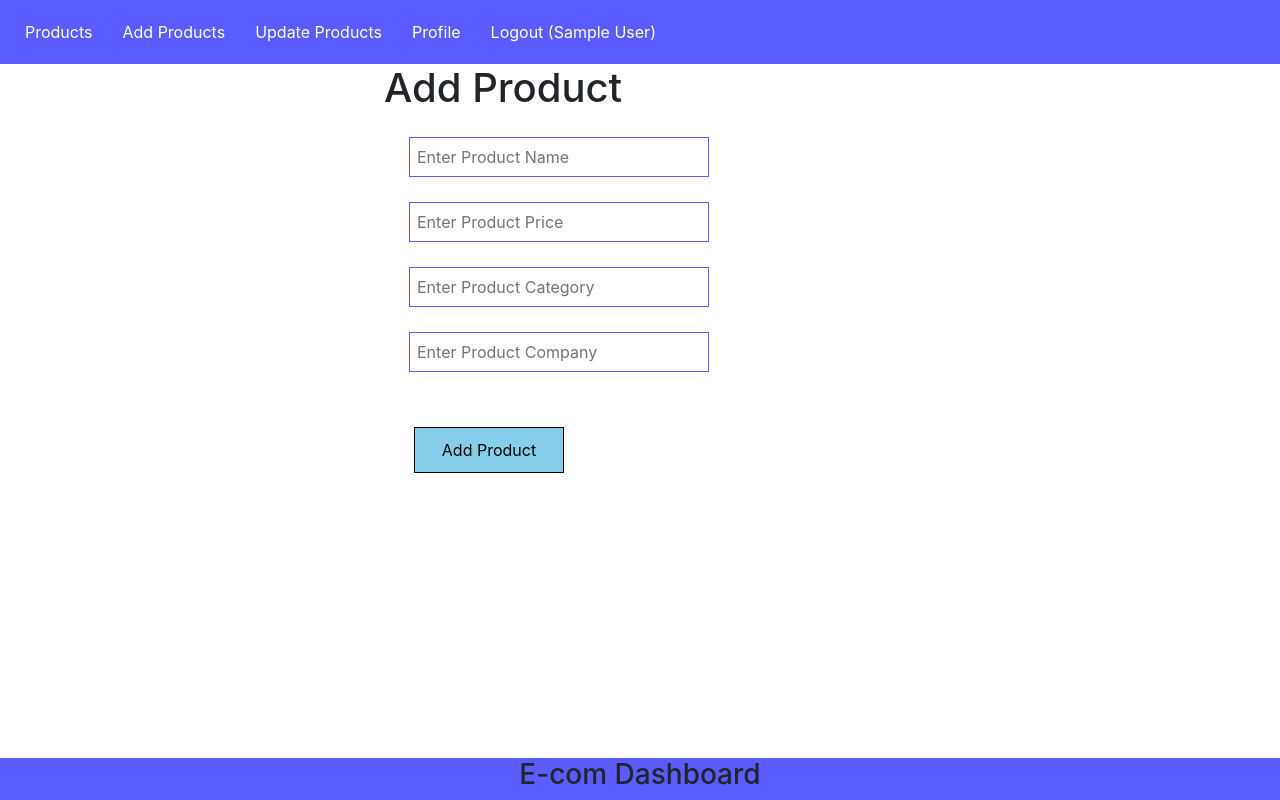
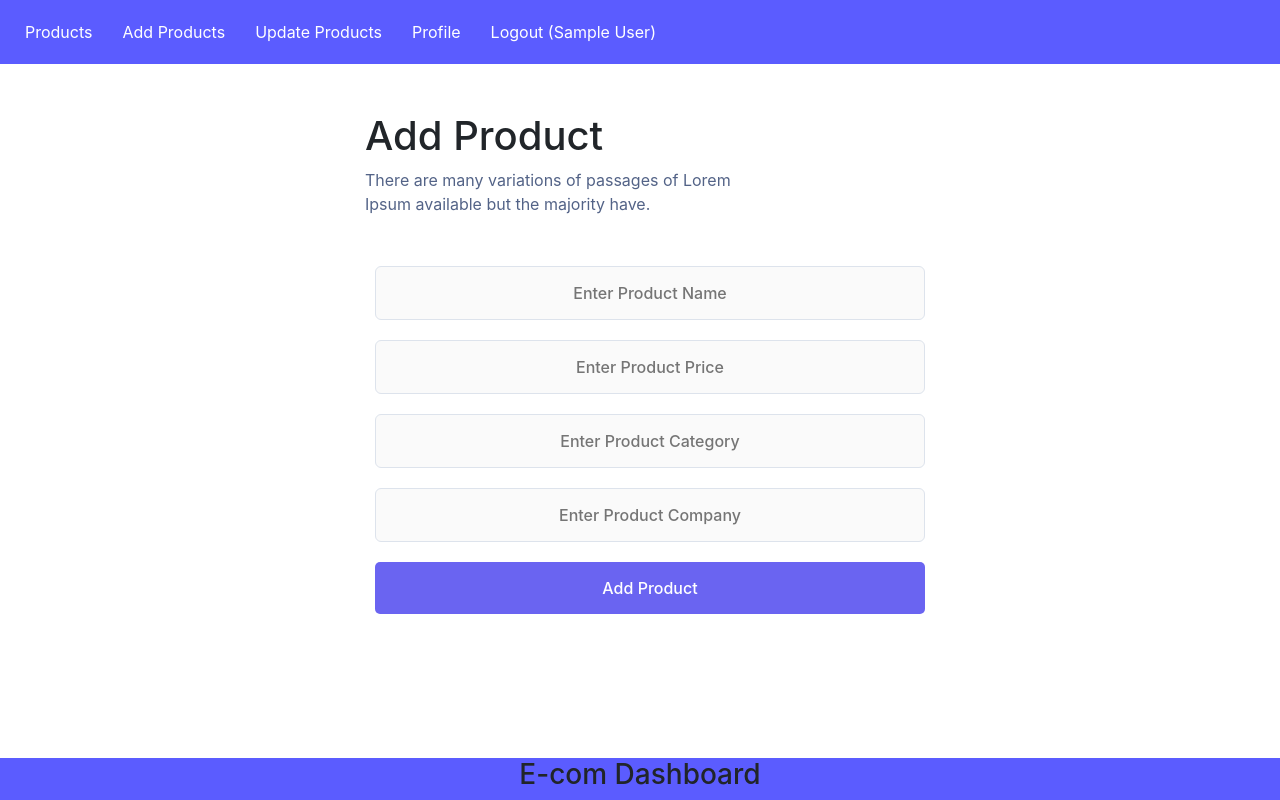
Before and after one commit to Azi-mx/E-dashboard, a React (Create React App) app in the folder front-end/: page /add in a window 1280 px wide. Built offline with nearby package versions, Linux system fonts and the light colour scheme; sample sign-in values are in the browser's storage; the HTML template or start-up script is replaced by a standard one.

Commit message:
Add product Updated in UI

```diff
--- a/front-end/src/App.css
+++ b/front-end/src/App.css
@@ -122,6 +122,73 @@
   padding-left: 15px;
 }
 
+.formbold-main-wrapper {
+  display: flex;
+  align-items: center;
+  justify-content: center;
+  padding: 48px;
+}
+
+.formbold-form-wrapper {
+  margin: 0 auto;
+  max-width: 550px;
+  width: 100%;
+  background: white;
+}
+
+.formbold-form-title {
+  margin-bottom: 40px;
+}
+.formbold-form-title h3 {
+  color: #07074D;
+  font-weight: 700;
+  font-size: 28px;
+  line-height: 35px;
+  width: 60%;
+  margin-bottom: 20px;
+}
+.formbold-form-title p {
+  font-size: 16px;
+  line-height: 24px;
+  color: #536387;
+  width: 70%;
+}
+.formbold-form-input {
+  margin: 10px;
+  text-align: center;
+  width: 100%;
+  padding: 14px 22px;
+  border-radius: 6px;
+  border: 1px solid #DDE3EC;
+  background: #FAFAFA;
+  font-weight: 500;
+  font-size: 16px;
+  color: #536387;
+  outline: none;
+  resize: none;
+}
+.formbold-form-input:focus {
+  border-color: #6a64f1;
+  box-shadow: 0px 3px 8px rgba(0, 0, 0, 0.05);
+}
+
+.formbold-btn {
+  text-align: center;
+  width: 100%;
+  font-size: 16px;
+  border-radius: 5px;
+  padding: 14px 25px;
+  border: none;
+  font-weight: 500;
+  background-color: #6A64F1;
+  color: white;
+  cursor: pointer;
+  margin-top: 15px;
+  margin: 10px;
+}
+.formbold-btn:hover {
+  box-shadow: 0px 3px 8px rgba(0, 0, 0, 0.05);
+}
 @keyframes App-logo-spin {
   from {
     transform: rotate(0deg);
--- a/front-end/src/components/AddProduct.js
+++ b/front-end/src/components/AddProduct.js
@@ -1,24 +1,24 @@
 import React from 'react'
-import {useState} from 'react';
-import {useNavigate} from 'react-router-dom'
+import { useState } from 'react';
+import { useNavigate } from 'react-router-dom'
 export default function () {
-    const [name,setName] = useState('');
-    const [price,setPrice] = useState('');
-    const [category,setCategory] = useState('');
-    const [company,setCompany] = useState('');
-    const [error,setError] = useState(false)
+    const [name, setName] = useState('');
+    const [price, setPrice] = useState('');
+    const [category, setCategory] = useState('');
+    const [company, setCompany] = useState('');
+    const [error, setError] = useState(false)
 
     const navigate = useNavigate();
-    const addProduct = async ()=>{
+    const addProduct = async () => {
 
-        if(!name || !price || !category ||!company){
+        if (!name || !price || !category || !company) {
             // Here if anything from name price etc is not entered than the function will not run as is it will
             //return to false
             setError(true)
             return false
         }
 
-        console.log(name,price,category,company);
+        console.log(name, price, category, company);
         let userid = JSON.parse(localStorage.getItem('user'))._id;
 
         // console.log(userid)
@@ -46,27 +46,34 @@ result = await result.json();
         // })
         // result = await result.json();
         console.log(result);
-        if(result){
+        if (result) {
             navigate('/')
         }
     }
     return (
-    <div className="addproduct">
+
+            <div class="formbold-main-wrapper">
+                <div class="formbold-form-wrapper">
+                    <div class="formbold-form-title">
                         <h1>Add Product</h1>
-        <input type="text" className="inputBox" value={name} onChange={(e)=>setName(e.target.value)} placeholder="Enter Product Name"/>
-        {/*Here we are validating user's input by usinf useState*/}
+                        <p>There are many variations of passages of Lorem Ipsum available but the majority have.</p>
+                    </div>
+
+                    <input type="text" className="formbold-form-input" value={name} onChange={(e) => setName(e.target.value)} placeholder="Enter Product Name" />
+                    {/*Here we are validating user's input by using useState*/}
                     {error && !name && <span className='invalid-input'>Enter valid name</span>}
-
-        <input type="text" className="inputBox" value={price} onChange={(e)=>setPrice(e.target.value)} placeholder="Enter Product Price"/>
+                    <input type="text" className="formbold-form-input" value={price} onChange={(e) => setPrice(e.target.value)} placeholder="Enter Product Price" />
                     {error && !price && <span className='invalid-input'>Enter valid price</span>}
 
-        <input type="text" className="inputBox" value={category} onChange={(e)=>setCategory(e.target.value)} placeholder="Enter Product Category"/>
+                    <input type="text" className="formbold-form-input" value={category} onChange={(e) => setCategory(e.target.value)} placeholder="Enter Product Category" />
                     {error && !category && <span className='invalid-input'>Enter valid category</span>}
 
-        <input type="text" className="inputBox" value={company} onChange={(e)=>setCompany(e.target.value)} placeholder="Enter Product Company"/>
+                    <input type="text" className="formbold-form-input" value={company} onChange={(e) => setCompany(e.target.value)} placeholder="Enter Product Company" />
                     {error && !company && <span className='invalid-input'>Enter valid company</span>}
+                    <button className="formbold-btn" onClick={addProduct}>Add Product</button>
 
-        <button className="app-button" onClick={addProduct}>Add Product</button>
                 </div>
+            </div>
+
     )
 }
```
Lines whose indentation alone changed are shown as unchanged.
